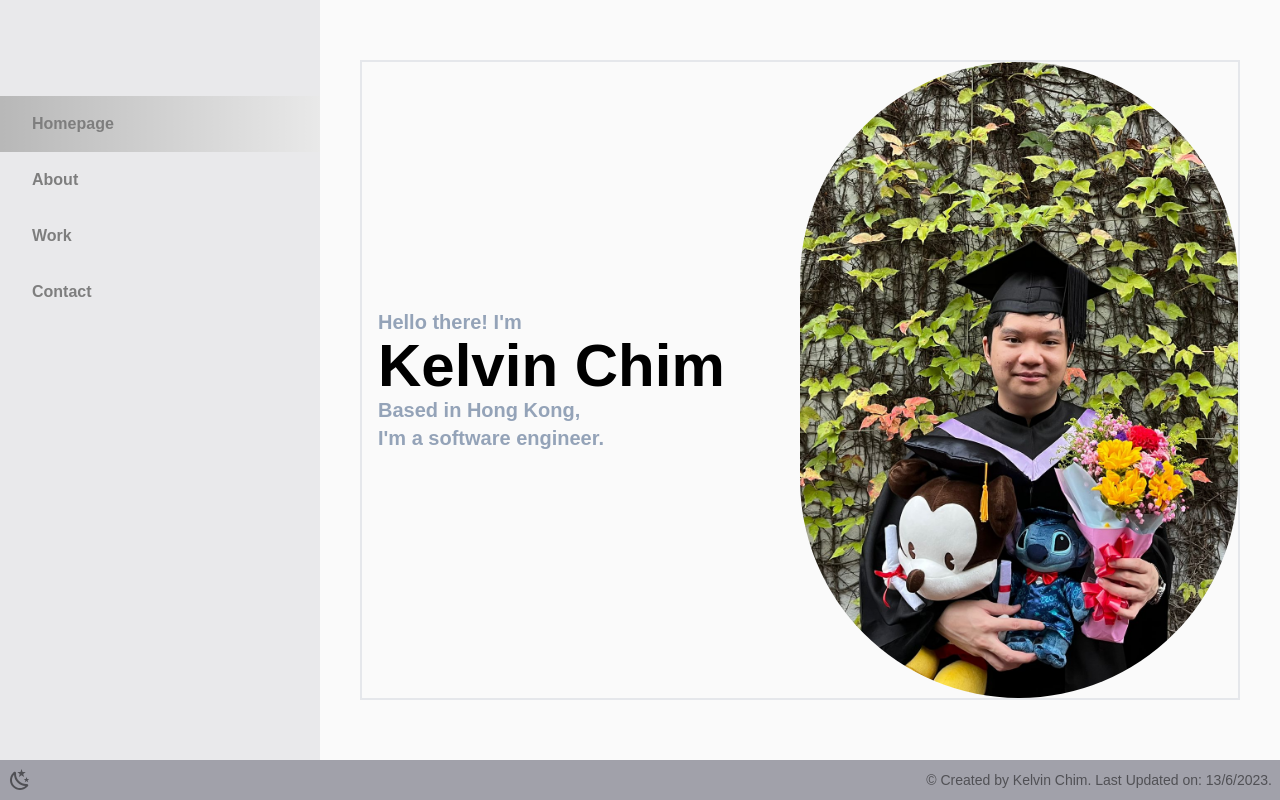
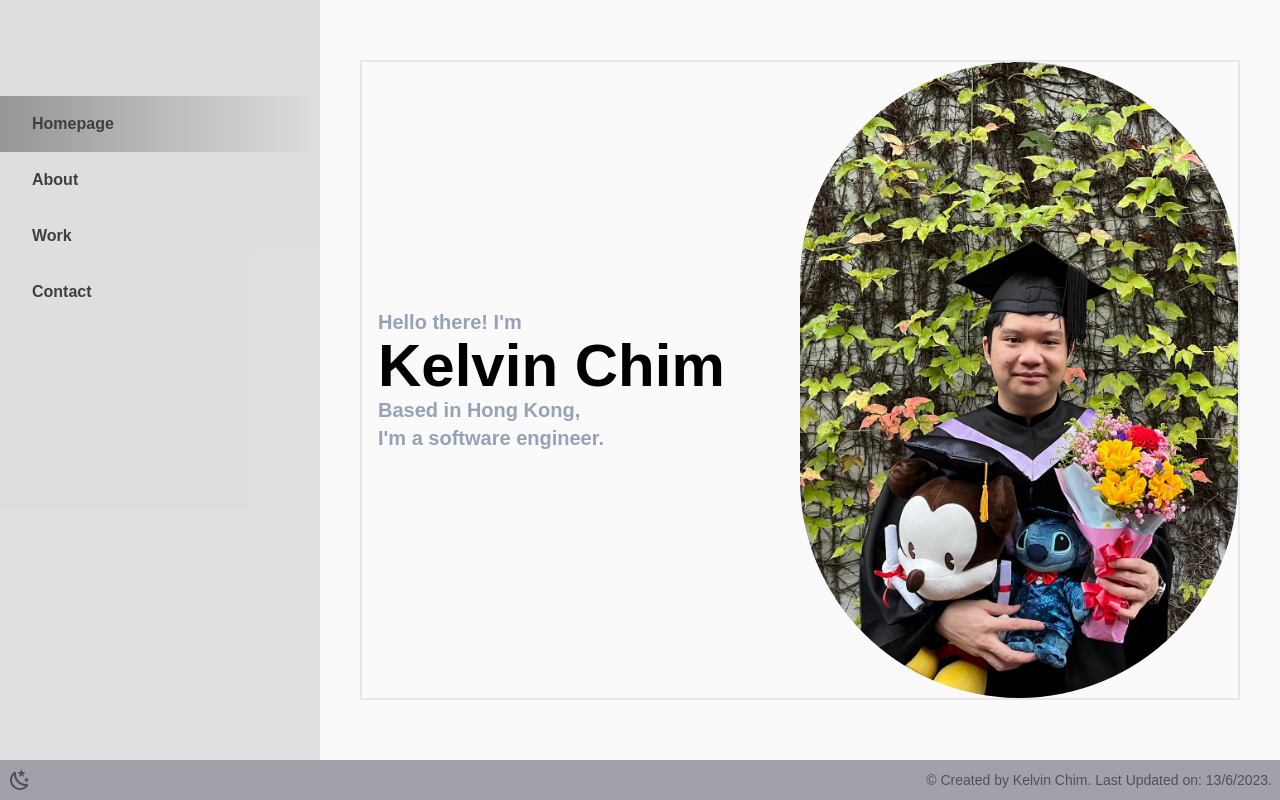
Before and after one commit to KelvinChim-ComSci/portfolio, a Next.js app: page / in a window 1280 px wide. Built offline with nearby package versions, Linux system fonts and the light colour scheme.

Commit message:
change opacity of list items

```diff
--- a/components/layout.tsx
+++ b/components/layout.tsx
@@ -46,7 +46,7 @@ export default function Layout({ children }: any) {
   return (
     <div className="min-h-screen flex flex-col">
       <div className="flex flex-col-reverse sm:flex-row flex-1">
-        <aside className="bg-zinc-300 dark:bg-slate-900 opacity-100 sm:opacity-50 w-full sm:w-80 sticky bottom-0">
+        <aside className="bg-zinc-300 dark:bg-slate-900 opacity-100 sm:opacity-75 w-full sm:w-80 sticky bottom-0">
           <nav className="mt-0 sm:mt-24">
             <div
               id="overlay"
```
